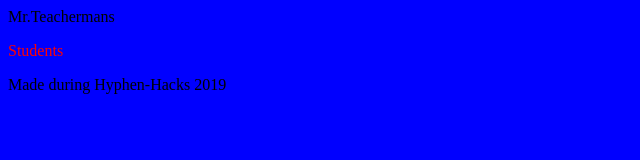
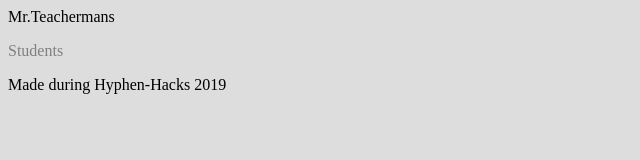
Before and after one commit to malee31/EduConnect, a plain HTML site: page index.html in a window 1280 px wide. Shown: the whole page, without its empty margins (0-640 px from the left). Drawn offline with Linux system fonts and the light colour scheme.

Commit message:
Made styles not terrible temporarily

```diff
--- a/styles.css
+++ b/styles.css
@@ -1,7 +1,7 @@
 body{
-	background-color: blue;
+	background-color: #DDD;
 }
 
 p{
-	color: red;
+	color: grey;
 }
```
